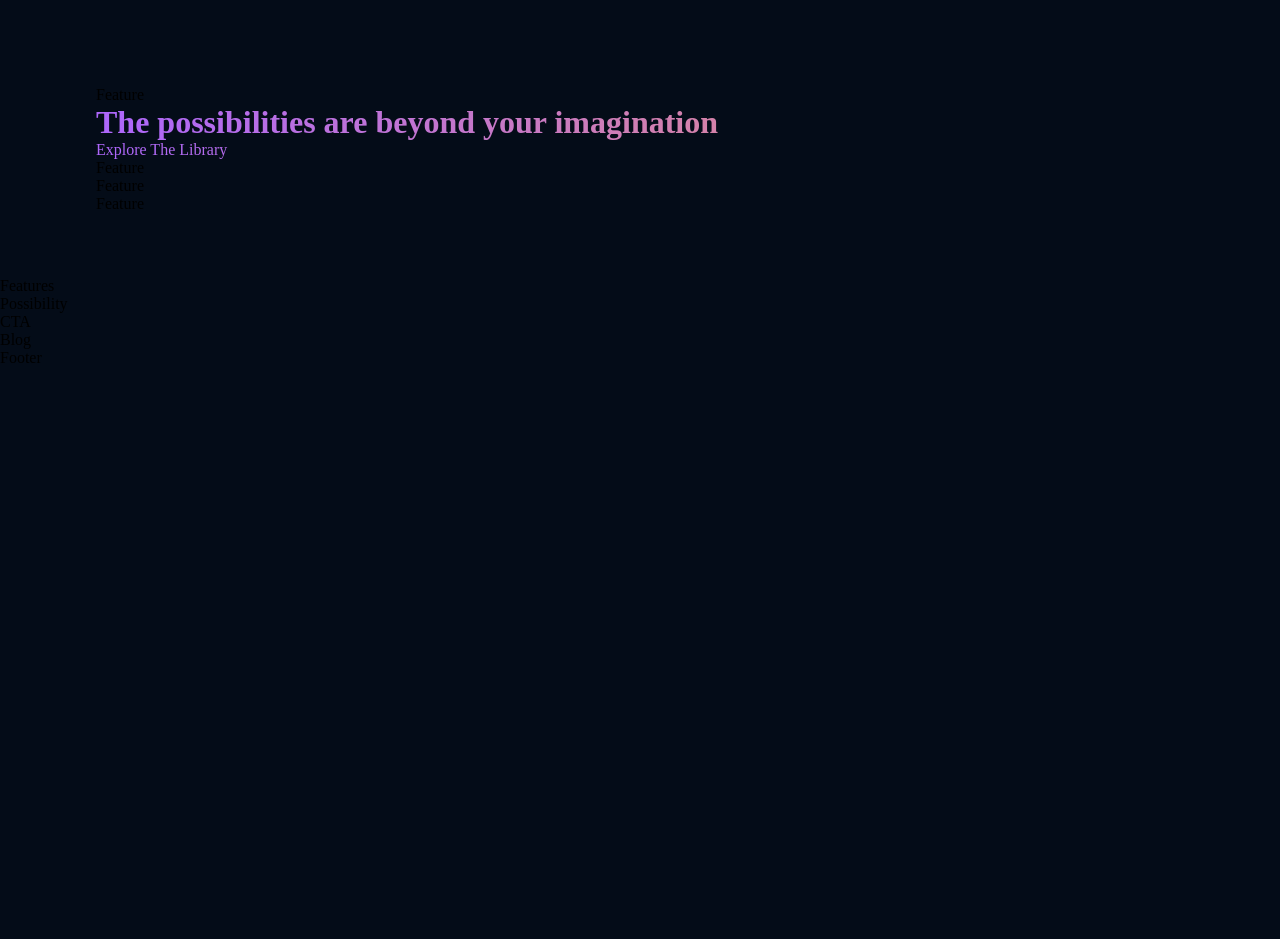
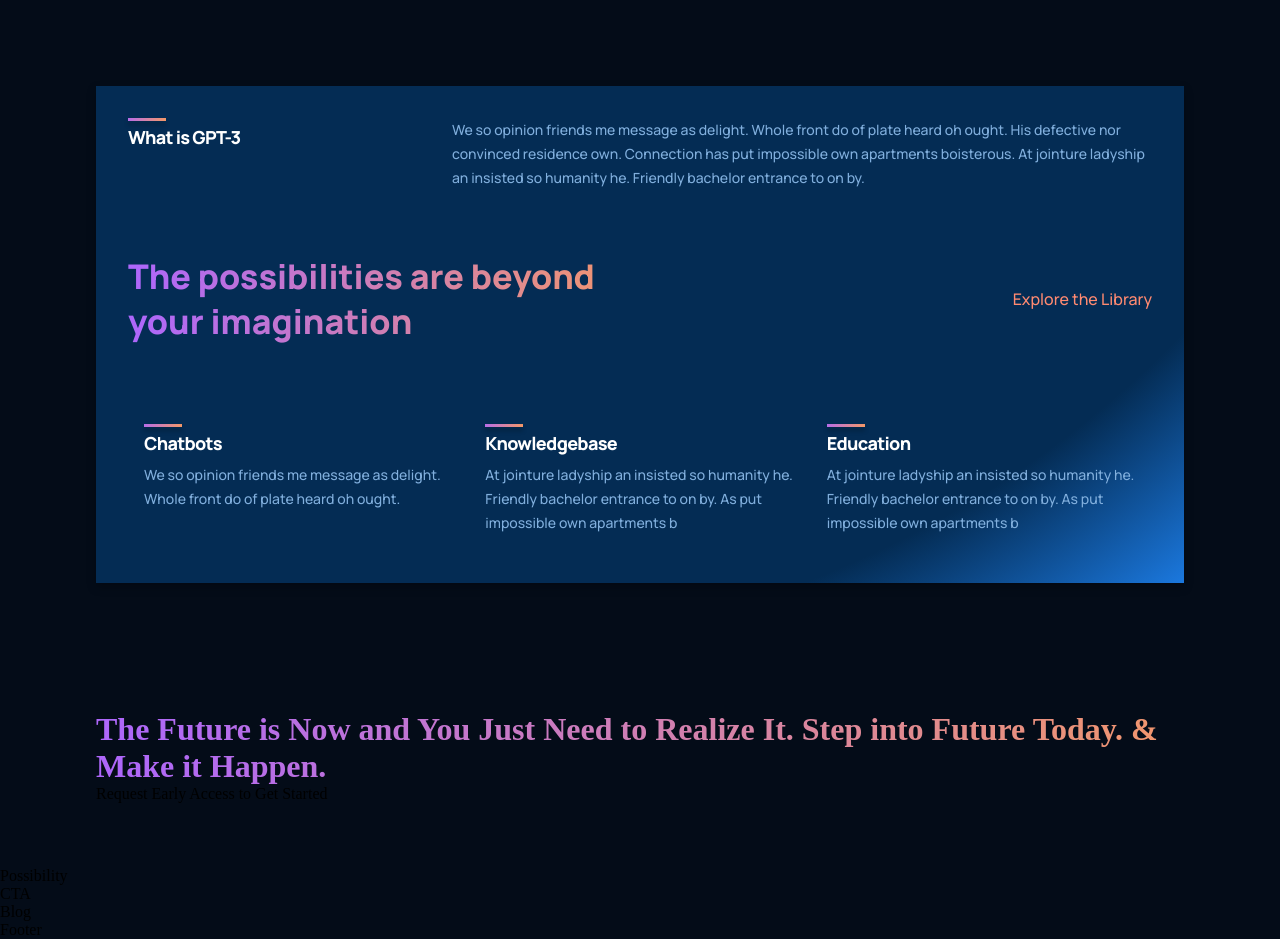
Before and after one commit to sparshgahlot1/WhatGPT3, a React (Create React App) app: page / in a window 1280 px wide. Shown: the part 1000-1939 px from the top of the page. Before the commit the page ends 1367 px from the top, so only its background shows below. Built offline with nearby package versions, Linux system fonts and the light colour scheme.

Commit message:
Build props for Feature

```diff
--- a/src/components/feature/Feature.jsx
+++ b/src/components/feature/Feature.jsx
@@ -1,10 +1,19 @@
 import React from 'react';
 import './feature.css';
 
+// We are using Props concept here
 
-const Feature = () => {
+const Feature = ({title, text}) => {
   return (
-    <div>Feature</div>
+    <div className='gpt3__features-container__feature'>
+      <div className="gpt3__features-container__feature-title">
+        <div />
+        <h1>{title}</h1>
+      </div>
+      <div className="gpt3__features-container_feature-text">
+        <p>{text}</p>
+      </div>
+    </div>
   )
 }
 
--- a/src/components/feature/feature.css
+++ b/src/components/feature/feature.css
@@ -0,0 +1,62 @@
+.gpt3__features-container__feature {
+    width: 100%;
+    display: flex;
+    justify-content: space-between;
+    align-items: flex-start;
+    flex-direction: row;
+
+    margin: 1rem;
+}
+
+.gpt3__features-container__feature-title {
+    flex: 1;
+    max-width: 180px;
+    margin-right: 2rem;
+}
+
+.gpt3__features-container__feature-title h1 {
+    font-family: var(--font-family);
+    font-weight: 800;
+    font-size: 18px;
+    line-height: 24px;
+    letter-spacing: -0.04em;
+    color: #fff;
+}
+
+.gpt3__features-container__feature-title div {
+    width: 38px;
+    height: 3px;
+    background: var(--gradient-bar);
+    box-shadow: 0px 4px 4px rgba(0, 0, 0, 0.25);
+    margin-bottom: 0.25rem;
+}
+
+.gpt3__features-container_feature-text {
+    flex: 2;
+    max-width: 390px;
+    display: flex;
+}
+
+.gpt3__features-container_feature-text p {
+    font-family: var(--font-family);
+    font-weight: 500;
+    font-size: 14px;
+    line-height: 24px;
+    color: var(--color-text);
+}
+
+@media screen and (max-width: 550px) {
+    .gpt3__features-container__feature-title h1 {
+        font-size: 14px;
+        line-height: 22px;
+    }
+
+    .gpt3__features-container_feature-text p {
+        font-size: 12px;
+        line-height: 20px;
+    }
+
+    .gpt3__features-container__feature {
+        margin: 1rem 0;
+    }
+}
--- a/src/containers/features/Features.jsx
+++ b/src/containers/features/Features.jsx
@@ -3,7 +3,12 @@ import './features.css';
 
 const Features = () => {
   return (
-    <div>Features</div>
+    <div className='gpt3__features section__padding' id='features'>
+      <div className='gpt3__featues-heading'>
+        <h1 className="gradient__text">The Future is Now and You Just Need to Realize It. Step into Future Today. & Make it Happen.</h1>
+        <p>Request Early Access to Get Started</p>
+      </div>
+    </div>
   )
 }
 
--- a/src/containers/whatGPT3/WhatGPT3.jsx
+++ b/src/containers/whatGPT3/WhatGPT3.jsx
@@ -5,20 +5,20 @@ import './whatgpt3.css';
 
 const WhatGPT3 = () => {
   return (
-    <div className='gpt3__whatgpt3 section__margin' id='wgpt3'>
-      <div className='gpt3__whatgpt3-feature'>
-        <Feature />
-      </div>
-      <div className='gpt3__whatgpt3-heading'>
-        <h1 className='gradient__text'>The possibilities are beyond your imagination</h1>
-        <p className='gradient__text'>Explore The Library</p>
-      </div>
-      <div className='gpt3__whatgpt3-container'>
-        <Feature />
-        <Feature />
-        <Feature />
-      </div>
+    <div className="gpt3__whatgpt3 section__margin" id="wgpt3">
+    <div className="gpt3__whatgpt3-feature">
+      <Feature title="What is GPT-3" text="We so opinion friends me message as delight. Whole front do of plate heard oh ought. His defective nor convinced residence own. Connection has put impossible own apartments boisterous. At jointure ladyship an insisted so humanity he. Friendly bachelor entrance to on by." />
     </div>
+    <div className="gpt3__whatgpt3-heading">
+      <h1 className="gradient__text">The possibilities are beyond your imagination</h1>
+      <p>Explore the Library</p>
+    </div>
+    <div className="gpt3__whatgpt3-container">
+      <Feature title="Chatbots" text="We so opinion friends me message as delight. Whole front do of plate heard oh ought." />
+      <Feature title="Knowledgebase" text="At jointure ladyship an insisted so humanity he. Friendly bachelor entrance to on by. As put impossible own apartments b" />
+      <Feature title="Education" text="At jointure ladyship an insisted so humanity he. Friendly bachelor entrance to on by. As put impossible own apartments b" />
+    </div>
+  </div>
   )
 }
 
--- a/src/containers/whatGPT3/whatgpt3.css
+++ b/src/containers/whatGPT3/whatgpt3.css
@@ -0,0 +1,120 @@
+.gpt3__whatgpt3 {
+    display: flex;
+    flex-direction: column;
+
+    padding: 2rem;
+    background: var(--color-footer);
+
+    /* ff 3.6+ */
+    background:-moz-radial-gradient(circle at 30% -100%, #042c54 25%, rgba(4, 44, 84, 1) 85%, rgba(27, 120, 222, 1) 100%);
+
+    /* safari 5.1+,chrome 10+ */
+    background:-webkit-radial-gradient(circle at 30% -100%, #042c54 25%, rgba(4, 44, 84, 1) 85%, rgba(27, 120, 222, 1) 100%);
+
+    /* opera 11.10+ */
+    background:-o-radial-gradient(circle at 30% -100%, #042c54 25%, rgba(4, 44, 84, 1) 85%, rgba(27, 120, 222, 1) 100%);
+
+    /* ie 10+ */
+    background:-ms-radial-gradient(circle at 30% -100%, #042c54 25%, rgba(4, 44, 84, 1) 85%, rgba(27, 120, 222, 1) 100%);
+
+    /* global 92%+ browsers support */
+    background:radial-gradient(circle at 30% -100%, #042c54 25%, rgba(4, 44, 84, 1) 85%, rgba(27, 120, 222, 1) 100%);
+
+    filter: drop-shadow(0px 4px 4px rgba(0, 0, 0, 0.25));
+}
+
+.gpt3__whatgpt3-feature{
+    display: flex;
+}
+
+/* Customizing feature component as per needs */
+.gpt3__whatgpt3-feature .gpt3__features-container__feature {
+    margin: 0;
+}
+
+.gpt3__whatgpt3-feature .gpt3__features-container_feature-text {
+    max-width: 700px;
+}
+
+.gpt3__whatgpt3-heading{
+    display: flex;
+    flex-direction: row;
+    justify-content: space-between;
+    align-items: center;
+    margin: 4rem 0 2rem;
+}
+
+.gpt3__whatgpt3-heading h1{
+    font-size: 34px;
+    line-height: 45px;
+    font-weight: 800;
+    font-family: var(--font-family);
+    max-width: 510px;
+}
+
+.gpt3__whatgpt3-heading p{
+    font-family: var(--font-family);
+    font-weight: 500;
+    font-size: 16px;
+    line-height: 30px;
+    color: var(--color-subtext);
+    cursor: pointer;
+}
+
+.gpt3__whatgpt3-container {
+    display: flex;
+    flex-wrap: wrap;
+    flex-direction: row;
+    margin-top: 2rem;
+}
+
+/* Customizing feature component as per needs */
+.gpt3__whatgpt3-container .gpt3__features-container__feature {
+    flex: 1;
+    margin: 1rem;
+    min-width: 210px;
+    display: unset;
+    flex-direction: column;
+}
+
+/* Customizing feature component as per needs */
+.gpt3__whatgpt3-container .gpt3__features-container_feature-text {
+    margin-top: 0.5rem;
+}
+
+@media screen and (max-width: 850px) {
+    .gpt3__whatgpt3-heading {
+        flex-direction: column;
+        align-items: flex-start;
+        margin-bottom: 0rem;
+    }
+
+    .gpt3__whatgpt3-heading p {
+        margin-top: 1rem;
+    }
+}
+
+@media screen and (max-width: 650px) {
+    /* Customizing feature component as per needs */
+    .gpt3__whatgpt3-feature .gpt3__features-container__feature {
+        flex-direction: column;
+    }
+
+    /* Customizing feature component as per needs */
+    .gpt3__whatgpt3-feature .gpt3__features-container_feature-text {
+        margin-top: 0.5rem;
+    }
+
+    .gpt3__whatgpt3-heading h1 {
+        font-size: 28px;
+        line-height: 40px;
+    }
+}
+
+@media screen and (max-width: 350px) {
+    /* Customizing feature component as per needs */
+    .gpt3__whatgpt3-container .gpt3__features-container__feature {
+        margin: 1rem 0;
+        min-width: 100%;
+    }
+}
```
